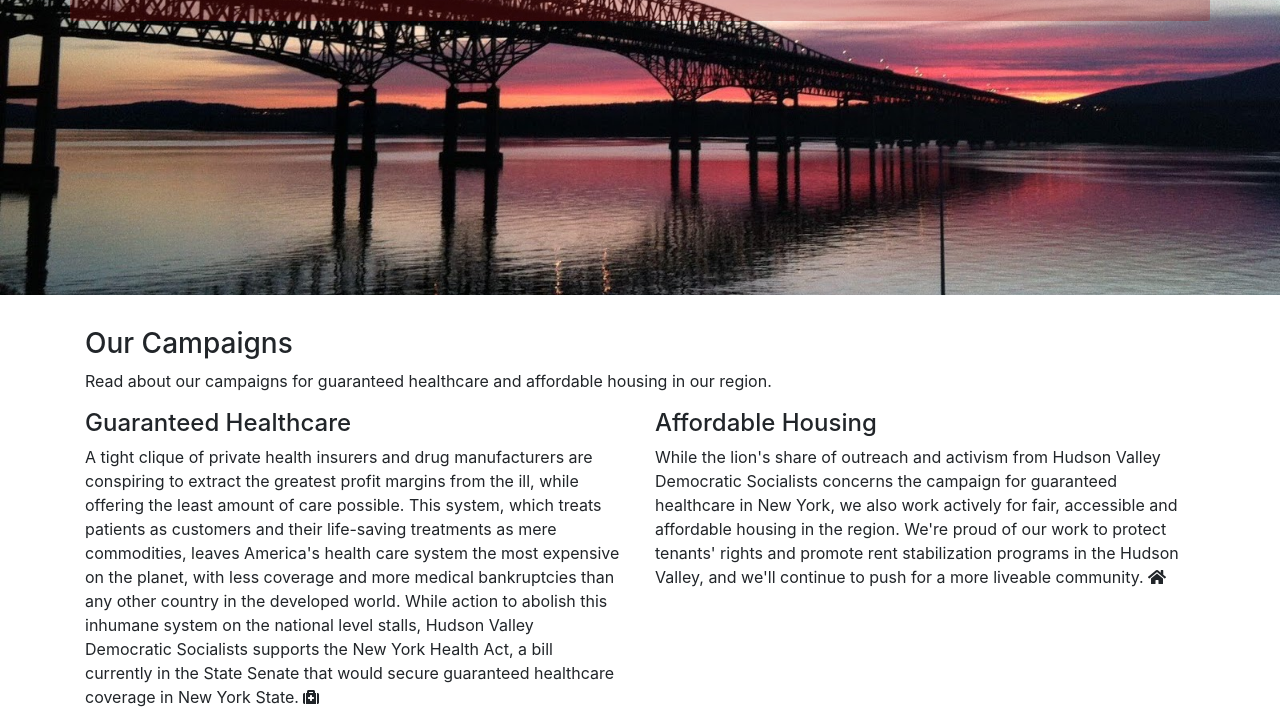
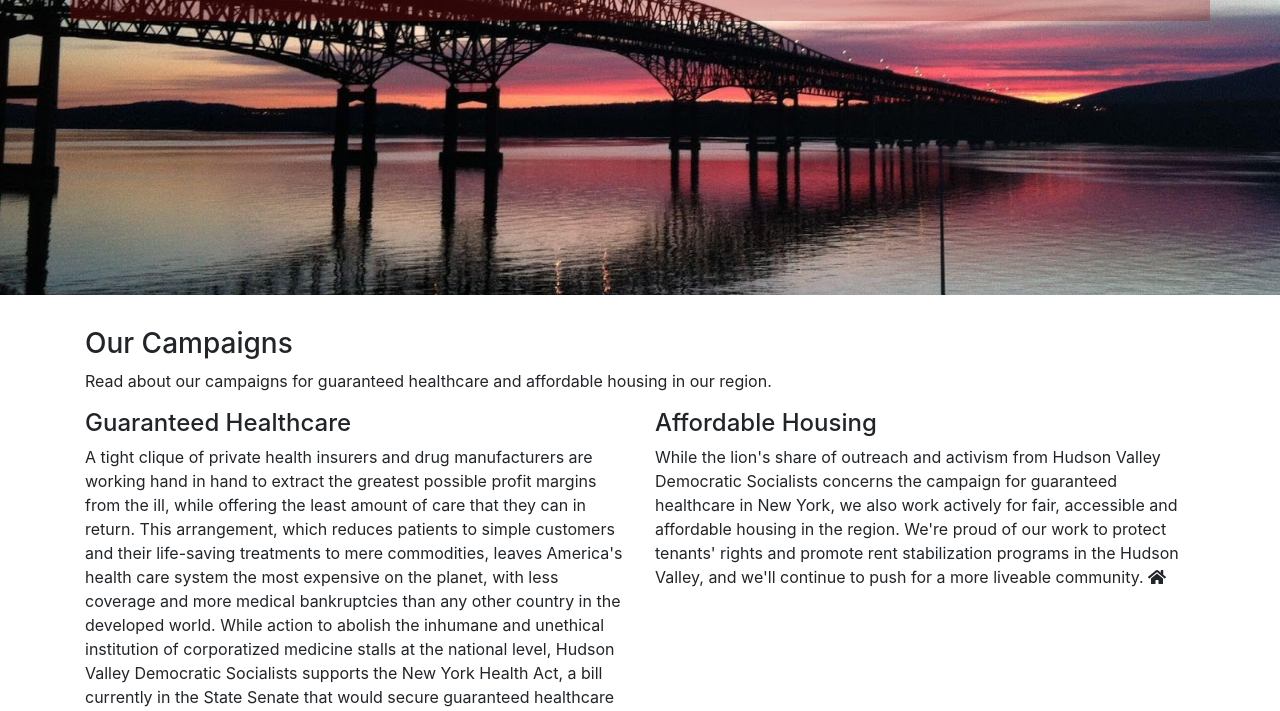
Before and after one commit to hudsonvalleydsa/home, a plain HTML site: page index2.html in a window 1280 px wide. Shown: the part 241-952 px from the top of the page. Drawn offline with nearby package versions, Linux system fonts and the light colour scheme.

Commit message:
Edit text

```diff
--- a/index2.html
+++ b/index2.html
@@ -57,7 +57,7 @@
           <div class="row">
             <div class="col-sm-12 col-md-6">
               <h4>Guaranteed Healthcare</h4>
-              <p>A tight clique of private health insurers and drug manufacturers are conspiring to extract the greatest profit margins from the ill, while offering the least amount of care possible. This system, which treats patients as customers and their life-saving treatments as mere commodities, leaves America's health care system the most expensive on the planet, with less coverage and more medical bankruptcies than any other country in the developed world. While action to abolish this inhumane system on the national level stalls, Hudson Valley Democratic Socialists supports the New York Health Act, a bill currently in the State Senate that would secure guaranteed healthcare coverage in New York State. <i class="fas fa-medkit"></i></p>
+              <p>A tight clique of private health insurers and drug manufacturers are working hand in hand to extract the greatest possible profit margins from the ill, while offering the least amount of care that they can in return. This arrangement, which reduces patients to simple customers and their life-saving treatments to mere commodities, leaves America's health care system the most expensive on the planet, with less coverage and more medical bankruptcies than any other country in the developed world. While action to abolish the inhumane and unethical institution of corporatized medicine stalls at the national level, Hudson Valley Democratic Socialists supports the New York Health Act, a bill currently in the State Senate that would secure guaranteed healthcare coverage for New York. <i class="fas fa-medkit"></i></p>
             </div>
             <div class="col-sm-12 col-md-6">
               <h4>Affordable Housing</h4>
```
